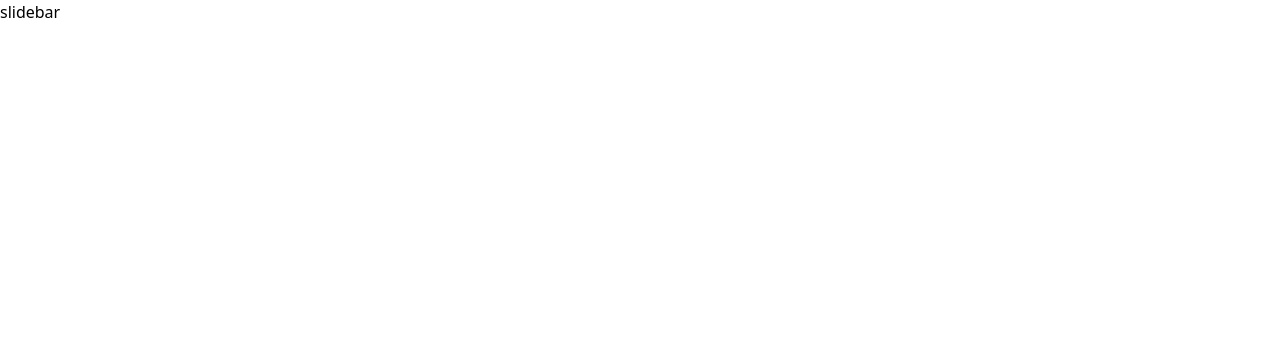
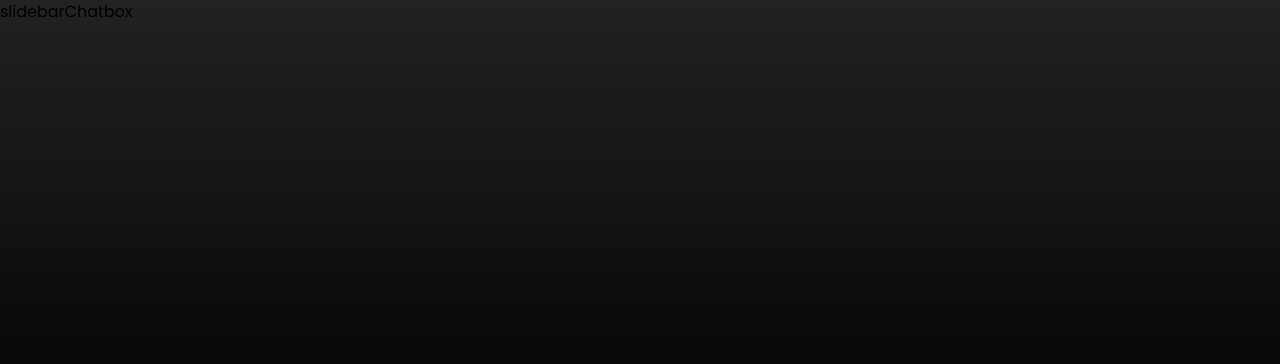
Before and after one commit to abhiyadav05/My-GPT, a React (Vite) app in the folder frontend/: page / in a window 1280 px wide. Shown: the top 364 px of the page. Built offline with nearby package versions, Linux system fonts and the light colour scheme.

Commit message:
create the routes and context

```diff
--- a/frontend/index.html
+++ b/frontend/index.html
@@ -2,9 +2,9 @@
 <html lang="en">
   <head>
     <meta charset="UTF-8" />
-    <link rel="icon" type="image/svg+xml" href="/favicon.svg" />
+    <link rel="icon" type="image/svg+xml" href="/technology.svg" />
     <meta name="viewport" content="width=device-width, initial-scale=1.0" />
-    <title>Vite + React</title>
+    <title>My-GPT</title>
   </head>
   <body>
     <div id="root"></div>
--- a/frontend/src/App.jsx
+++ b/frontend/src/App.jsx
@@ -1,10 +1,21 @@
-import React from 'react'
-import Sidebar from '../src/components/Sidebar'
+import React from 'react';
+import Sidebar from '../src/components/Sidebar';
+import Home from '../src/components/Home';
+import Community from './pages/Community';
+import Payment from './pages/Payment';
+import { Route, Routes } from 'react-router-dom';
 function App() {
   return (
    <>
-    <div>
+    <div className='dark: bg-gradient-to-b from-[#242124]  to-[#000000] '>
+      <div className='flex h-screen w-screen'>
      <Sidebar/>
+     <Routes>
+      <Route path='/' element={<Home/>}/>
+       <Route path='/payment' element={<Payment/>}/>
+        <Route path='/community' element={<Community/>}/>
+     </Routes>
+    </div>
     </div>
    </>
   )
--- /dev/null
+++ b/frontend/src/context/Creatcontext.jsx
@@ -0,0 +1,34 @@
+import { createContext, useContext, useEffect, useState } from "react";
+import { useNavigate } from "react-router-dom";
+import { dummyUserData } from "../assets/assets";
+
+const Appcontext=createContext();
+
+export const AppContextProvider=({children})=>{
+
+    const navigate=useNavigate();
+    const [user,setUser]=useState(null);
+    const [chats,setChats]=useState([]);
+    const [selectedChat,setSelectedChat]=useState(null);
+    const [theme,setTheme]=useState(localStorage.getItem('theme') || 'light');
+
+    const fetchUser= async () =>{
+        setUser(dummyUserData);
+    }
+
+    useEffect(()=>{
+            fetchUser();
+    },[])
+    const value={
+        navigate,user,setUser,fetchUser,
+        chats,setChats,selectedChat,setSelectedChat,theme
+    };
+
+    return (
+        <Appcontext.Provider value={value}>
+            {children}
+        </Appcontext.Provider>
+    )
+}
+
+export const useAppContext=()=>useContext(Appcontext)
--- a/frontend/src/index.css
+++ b/frontend/src/index.css
@@ -1 +1,16 @@
+@import url('https://fonts.googleapis.com/css2?family=Poppins:wght@300;400;500&display=swap');
+
 @import "tailwindcss";
+
+@custom-variant dark (&:where(.dark, .dark *));
+
+
+*{
+    font-family: "Poppins", sans-serif;
+}
+@theme{
+    --color-primary: #E6CCFF;
+}
+::-webkit-scrollbar{
+    display: none;
+}
--- a/frontend/src/main.jsx
+++ b/frontend/src/main.jsx
@@ -3,9 +3,11 @@ import { createRoot } from 'react-dom/client'
 import './index.css'
 import App from './App.jsx'
 import {BrowserRouter} from 'react-router-dom'
-
+import {AppContextProvider} from './context/Creatcontext.jsx'
 createRoot(document.getElementById('root')).render(
   <BrowserRouter>
-    <App />
+    <AppContextProvider>
+      <App />
+    </AppContextProvider>
   </BrowserRouter>,
 )
--- a/frontend/src/pages/Home.jsx
+++ b/frontend/src/pages/Login.jsx
@@ -1,11 +1,11 @@
 import React from 'react'
 
-function Home() {
+function Login() {
   return (
     <div>
-      Home
+      Login
     </div>
   )
 }
 
-export default Home
+export default Login
```
Also changed, not shown: frontend/public/favicon.svg (deleted), frontend/public/technology.svg (added), frontend/src/components/Home.jsx (renamed from frontend/src/components/Chatbox.jsx).
